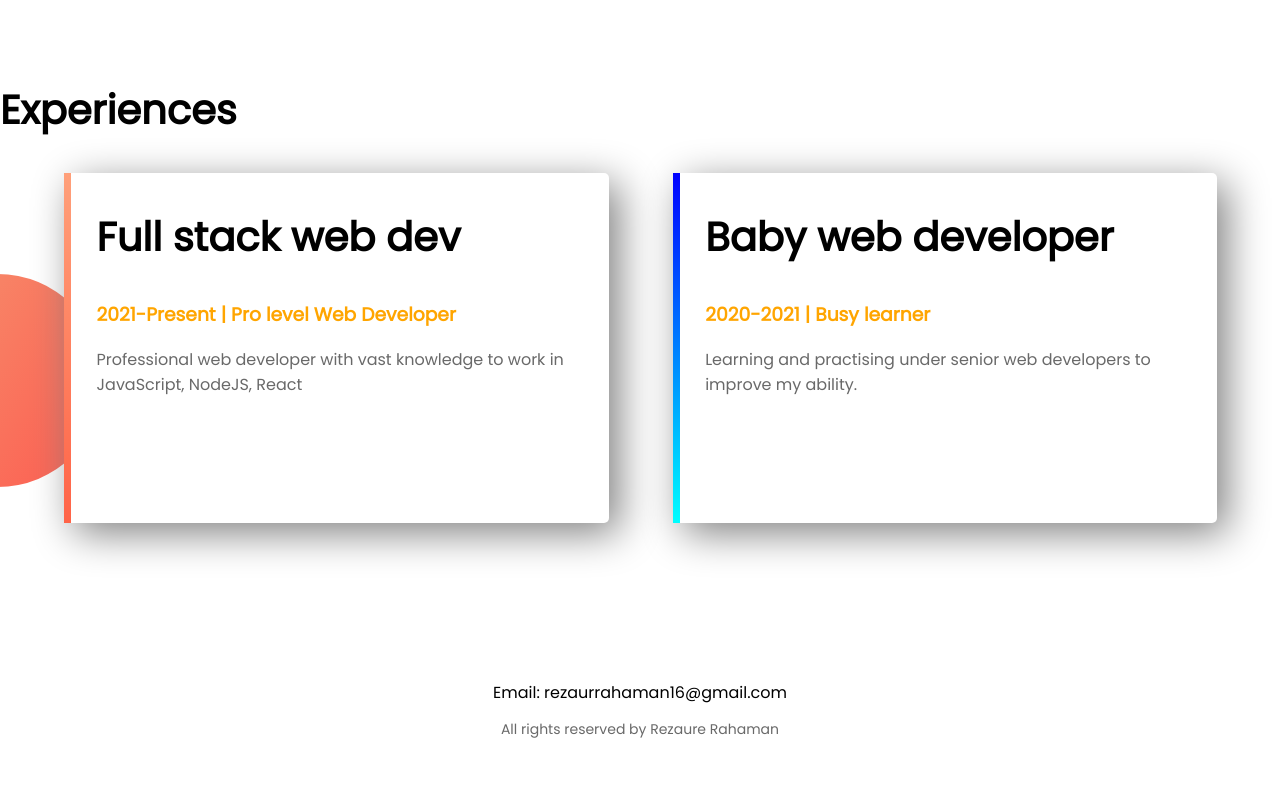
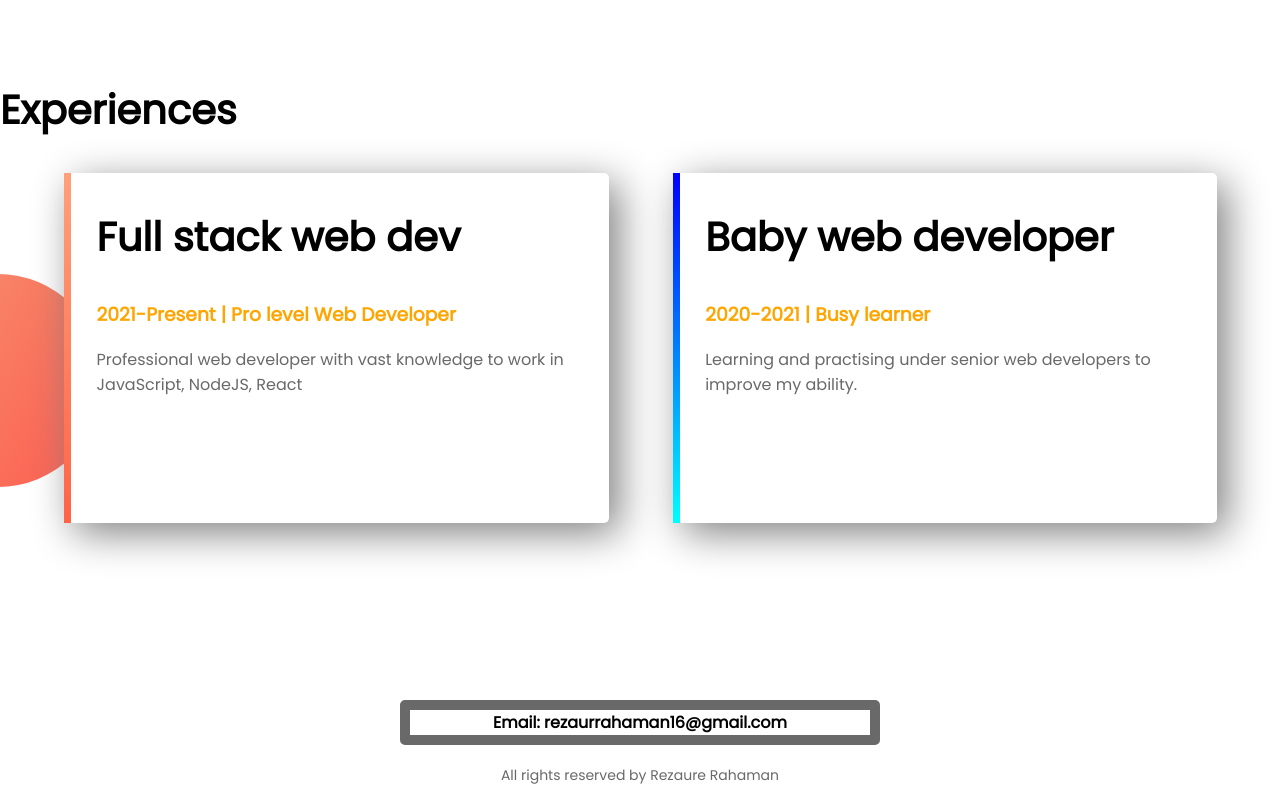
Before and after one commit to rezaurrahaman16/Portfolio, a plain HTML site: page index.html in a window 1280 px wide. Shown: the part 1153-1953 px from the top of the page. Before the commit the page ends 1907 px from the top, so only its background shows below. Drawn offline with Linux system fonts and the light colour scheme.

Commit message:
finished

```diff
--- a/style.css
+++ b/style.css
@@ -53,7 +53,10 @@ section{
 }
 .email{
     text-align: center;
-
+    border: 10px solid dimgray;
+    border-radius: 5px;
+    font-weight: 700;
+    margin: 20px 400px 20px 400px;
 }
 .experience{
     background-image: url(images/exp-bg.png);
```
